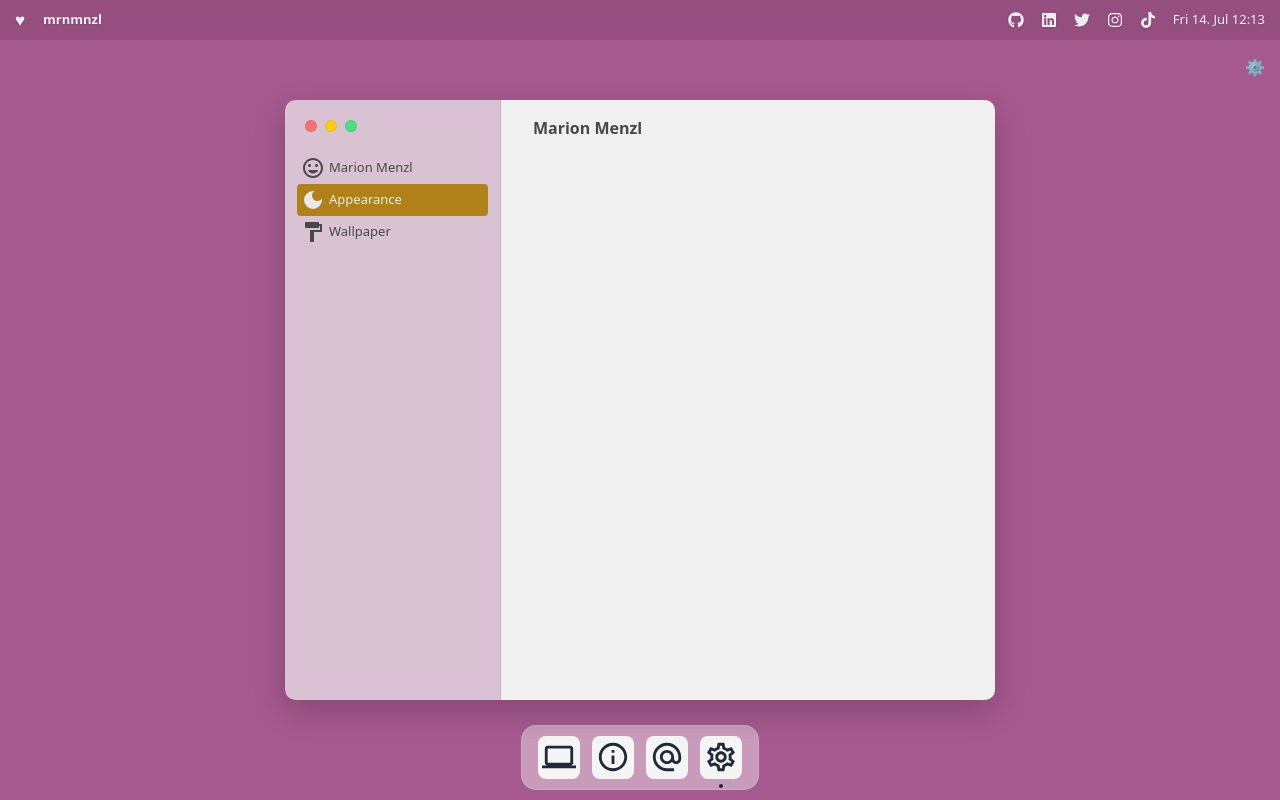
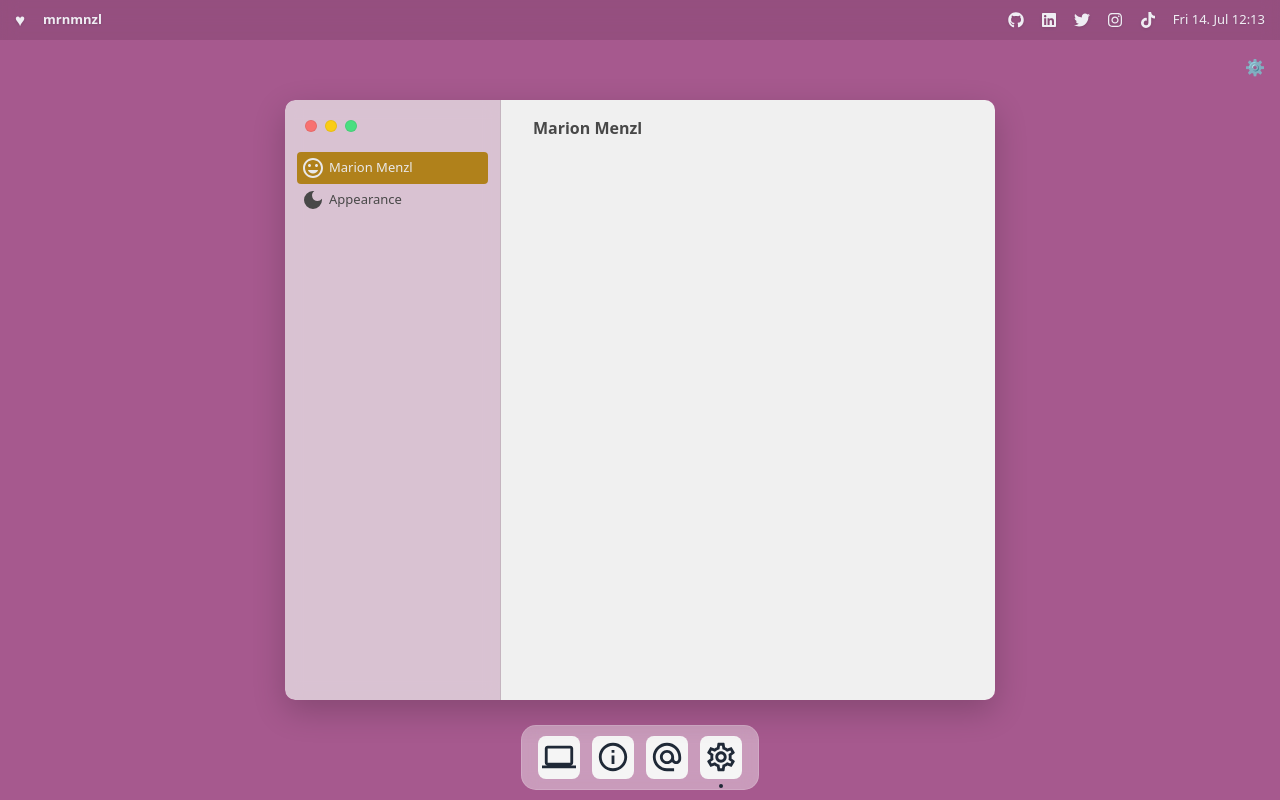
Before and after one commit to mrnmnzl/mrnmnzl.com, a Next.js app: page /settings/user in a window 1280 px wide. Built offline with nearby package versions, Linux system fonts and the light colour scheme.

Commit message:
Rework settings nav

```diff
--- a/app/settings/layout.js
+++ b/app/settings/layout.js
@@ -1,36 +1,22 @@
 import Dots from "@/components/dots";
-import Link from "next/link";
-import { MdDarkMode, MdFormatPaint, MdOutlineTagFaces } from "react-icons/md";
+import { MdDarkMode, MdOutlineTagFaces } from "react-icons/md";
+import SettingsNavItem from "@/components/settings-nav-item";
 
-export default function Settings({ children, title }) {
+export default function Settings({ children }) {
   return (
     <main className="settings-page shadow-window">
-      <div className="w-[20rem] border-r-[1px] backdrop-blur border-window-border-light bg-glass-window-light">
+      <div className="w-[20rem] border-r-[1px] backdrop-blur border-window-border-light bg-glass-window-light dark:bg-glass-window-dark">
         <div className="p-5">
           <Dots location={"/"} red yellow green activeDots={3} />
         </div>
-        <Link
-          href="/settings/user"
-          className="flex items-center mx-3 px-1 py-1 rounded text-[13px] text-text-light"
-        >
-          <MdOutlineTagFaces className="w-6 h-6 mr-1" /> Marion Menzl
-        </Link>
-        <Link
-          href="/settings/appearance"
-          className="flex items-center mx-3 px-1 py-1 rounded text-[13px] bg-highlight-dark text-text-dark"
-        >
+        <SettingsNavItem location="/settings/user" title="Marion Menzl">
+          <MdOutlineTagFaces className="w-6 h-6 mr-1" />
+        </SettingsNavItem>
+        <SettingsNavItem location="/settings/appearance" title="Appearance">
           <MdDarkMode className="w-6 h-6 mr-1" />
-          Appearance
-        </Link>
-        <Link
-          href="/settings/wallpaper"
-          className="flex items-center mx-3 px-1 py-1 rounded text-[13px] text-text-light"
-        >
-          <MdFormatPaint className="w-6 h-6 mr-1" />
-          Wallpaper
-        </Link>
+        </SettingsNavItem>
       </div>
-      <div className="w-full px-6 bg-window-light text-text-light">
+      <div className="w-full px-6 bg-window-light dark:bg-window-dark text-text-light dark:text-text-dark">
         {children}
       </div>
     </main>
--- /dev/null
+++ b/components/settings-nav-item/index.js
@@ -0,0 +1,24 @@
+"use client";
+import React from "react";
+import Link from "next/link";
+import { usePathname } from "next/navigation";
+import { clsx } from "clsx";
+
+const SettingsNavItem = ({ location, title, children }) => {
+  const path = usePathname();
+  const isActive = path.includes(location);
+
+  const classes = clsx(
+    "flex items-center mx-3 px-1 py-1 rounded text-[13px]",
+    isActive ? "bg-highlight-dark text-text-dark" : "text-text-light"
+  );
+
+  return (
+    <Link href={location} className={classes}>
+      {children}
+      {title}
+    </Link>
+  );
+};
+
+export default SettingsNavItem;
```
